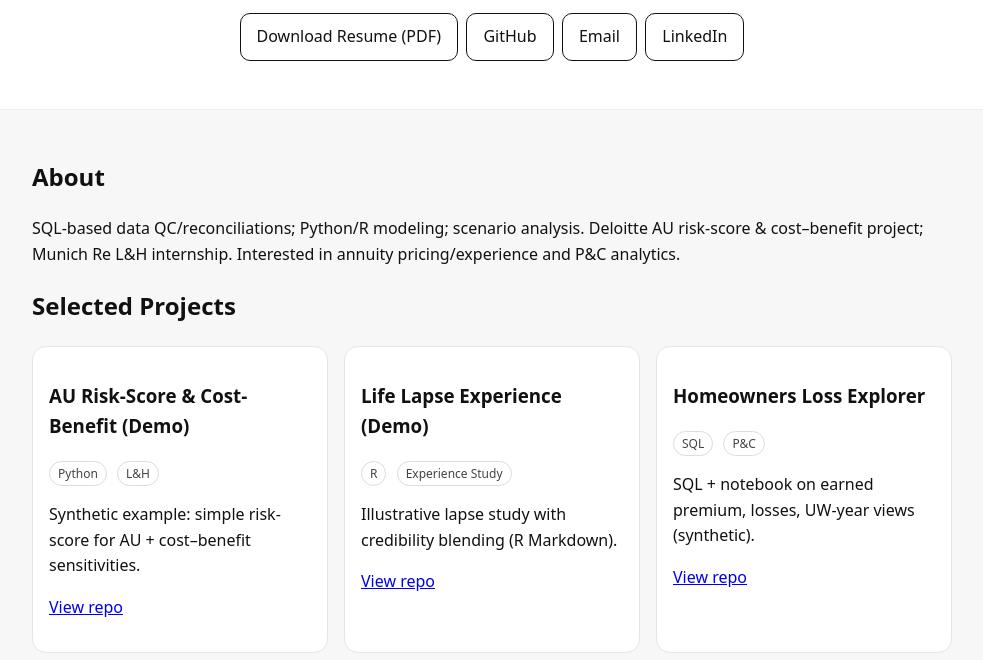
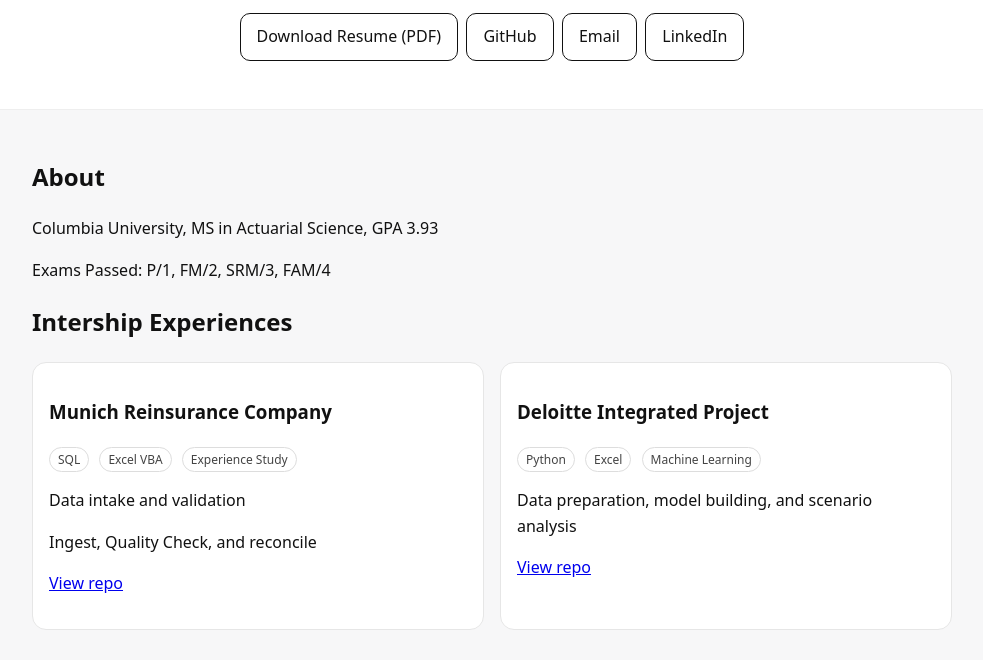
Before and after one commit to ZhangYL1106/ZhangYL1106.github.io, a plain HTML site: page index.html in a window 1280 px wide. Shown: the part 129-789 px from the top of the page, without its empty margins (148-1131 px from the left). Drawn offline with Linux system fonts and the light colour scheme.

Commit message:
Update index.html

```diff
--- a/index.html
+++ b/index.html
@@ -21,7 +21,7 @@
   <header>
     <h1>Yulun Zhang</h1>
     <p class="sub">Actuarial Science @ Columbia — Life & Health / P&C </p>
-    <a class="btn" href="/assets/Yulun_Zhang_Resume.pdf" target="_blank">Download Resume (PDF)</a>
+    <a class="btn" href="/assets/Resume-Yulun Zhang.pdf" target="_blank">Download Resume (PDF)</a>
     &nbsp;<a class="btn" href="https://github.com/ZhangYL1106" target="_blank">GitHub</a>
     &nbsp;<a class="btn" href="mailto:yz4928@columbia.edu">Email</a>
     &nbsp;<a class="btn" href="https://www.linkedin.com/in/yulun-zhang-columbia" target="_blank">LinkedIn</a>
@@ -29,27 +29,23 @@
 
   <div class="container">
     <h2>About</h2>
-    <p>SQL-based data QC/reconciliations; Python/R modeling; scenario analysis. Deloitte AU risk-score & cost–benefit project; Munich Re L&amp;H internship. Interested in annuity pricing/experience and P&amp;C analytics.</p>
+    <p>Columbia University, MS in Actuarial Science, GPA 3.93</p>
+    <p>Exams Passed: P/1, FM/2, SRM/3, FAM/4</p>
 
-    <h2>Selected Projects</h2>
+    <h2>Intership Experiences</h2>
     <div class="grid">
       <div class="card">
-        <h3>AU Risk-Score & Cost-Benefit (Demo)</h3>
-        <span class="tag">Python</span> <span class="tag">L&amp;H</span>
-        <p>Synthetic example: simple risk-score for AU + cost–benefit sensitivities.</p>
-        <p><a href="https://github.com/ZhangYL1106/au-riskscore-demo" target="_blank">View repo</a></p>
+        <h3>Munich Reinsurance Company</h3>
+        <span class="tag">SQL</span> <span class="tag">Excel VBA</span> <span class="tag">Experience Study</span>
+        <p>Data intake and validation</p>
+        <p>Ingest, Quality Check, and reconcile</p>
+        <p><a href="https://github.com/ZhangYL1106/Munich Reinsurance Company" target="_blank">View repo</a></p>
       </div>
       <div class="card">
-        <h3>Life Lapse Experience (Demo)</h3>
-        <span class="tag">R</span> <span class="tag">Experience Study</span>
-        <p>Illustrative lapse study with credibility blending (R Markdown).</p>
-        <p><a href="https://github.com/ZhangYL1106/life-experience-demo" target="_blank">View repo</a></p>
-      </div>
-      <div class="card">
-        <h3>Homeowners Loss Explorer</h3>
-        <span class="tag">SQL</span> <span class="tag">P&amp;C</span>
-        <p>SQL + notebook on earned premium, losses, UW-year views (synthetic).</p>
-        <p><a href="https://github.com/ZhangYL1106/homeowners-analytics-demo" target="_blank">View repo</a></p>
+        <h3>Deloitte Integrated Project</h3>
+        <span class="tag">Python</span> <span class="tag">Excel</span> <span class="tag">Machine Learning</span>
+        <p>Data preparation, model building, and scenario analysis</p>
+        <p><a href="https://github.com/ZhangYL1106/Deloitte Integrated Project" target="_blank">View repo</a></p>
       </div>
     </div>
 
```
